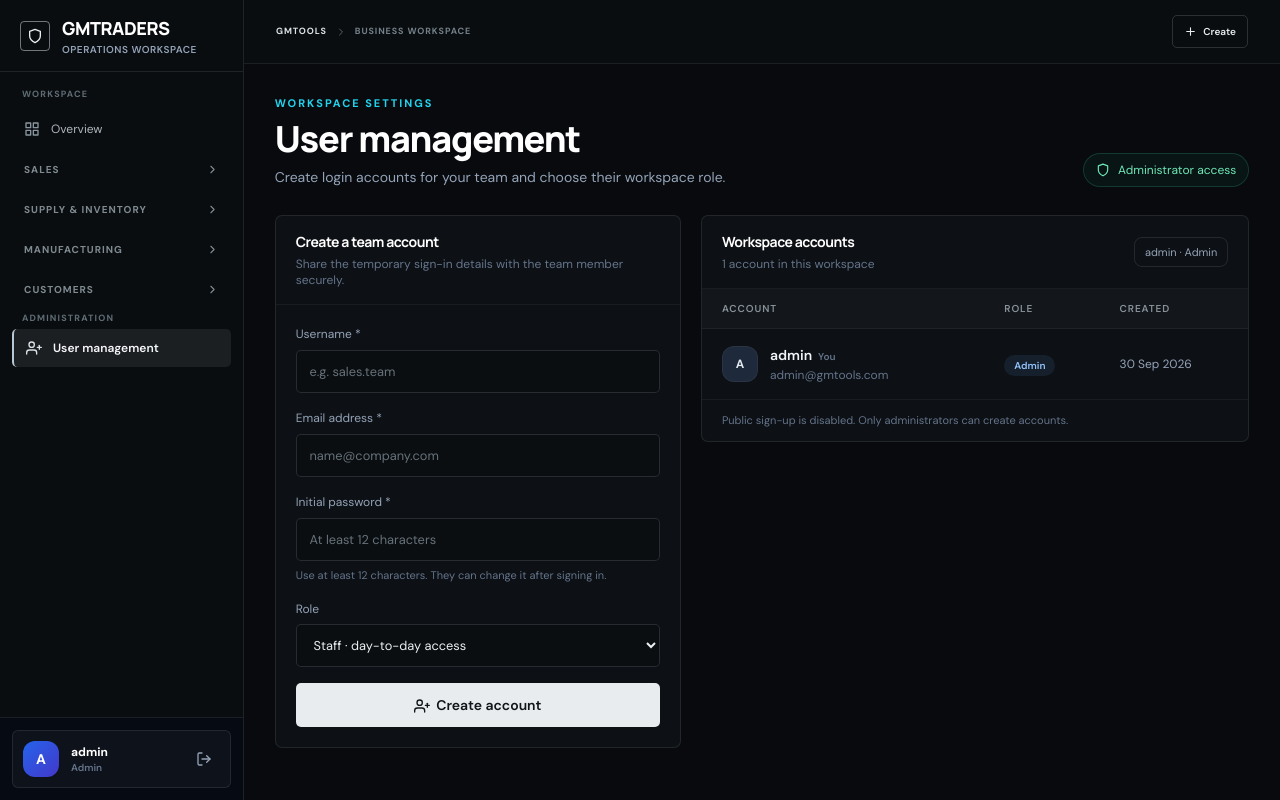
After one commit to adwaithgopinath-prog/GMTOOLS, a Flask app: page /settings/users in a window 1280 px wide. The commit adds this page. Run offline with Flask 3, Linux system fonts and the light colour scheme; a user stored in the database is signed in; parts of the project's set-up code (start-up, migrations or seed data) failed here and were passed over; some libraries are stand-ins or nearby versions.

Commit message:
Add admin user management

```diff
--- a/app.py
+++ b/app.py
@@ -8,7 +8,7 @@ import json
 import pandas as pd
 import click
 from datetime import datetime, date, timedelta
-from flask import Flask, render_template, request, redirect, url_for, session, flash, jsonify, send_from_directory, send_file
+from flask import Flask, render_template, request, redirect, url_for, session, flash, jsonify, send_from_directory, send_file, abort
 from flask_sqlalchemy import SQLAlchemy
 from flask_login import LoginManager, login_user, logout_user, login_required, current_user
 from flask_migrate import Migrate, stamp, upgrade
@@ -648,7 +648,7 @@ def register():
             flash("Username already exists.", "danger")
             return redirect(url_for("register"))
 
-        new_user = User(username=username, email=email)
+        new_user = User(username=username, email=email, role="staff")
         new_user.set_password(password)
         db.session.add(new_user)
         db.session.commit()
@@ -657,6 +657,44 @@ def register():
         return redirect(url_for("login"))
 
     return render_template("register.html")
+
+
+@app.route("/settings/users", methods=["GET", "POST"])
+@login_required
+def user_management():
+    """Let administrators provision staff accounts without enabling public signup."""
+    if current_user.role != "admin":
+        abort(403)
+
+    if request.method == "POST":
+        username = request.form.get("username", "").strip()
+        email = request.form.get("email", "").strip().lower()
+        password = request.form.get("password", "")
+        role = request.form.get("role", "staff").strip().lower()
+
+        if not username or not email or not password:
+            flash("Enter a username, email, and password.", "danger")
+        elif role not in {"admin", "staff"}:
+            flash("Choose a valid account role.", "danger")
+        elif len(password) < 12:
+            flash("Use a password with at least 12 characters.", "danger")
+        elif User.query.filter(db.or_(User.username == username, User.email == email)).first():
+            flash("That username or email is already in use.", "danger")
+        else:
+            user = User(username=username, email=email, role=role)
+            user.set_password(password)
+            db.session.add(user)
+            try:
+                db.session.commit()
+            except IntegrityError:
+                db.session.rollback()
+                flash("That username or email is already in use.", "danger")
+            else:
+                flash(f"Account created for {username}.", "success")
+                return redirect(url_for("user_management"))
+
+    users = User.query.order_by(User.created_at.desc(), User.id.desc()).all()
+    return render_template("user_management.html", users=users)
 
 @app.route("/logout")
 @login_required
--- a/templates/base.html
+++ b/templates/base.html
@@ -255,6 +255,10 @@
                     <a href="{{ url_for('crm_leads') }}" class="sidebar-link {% if request.path.startswith('/crm/leads') %}active-link{% endif %}"><i data-feather="target" class="w-4 h-4"></i><span>Leads & pipeline</span></a>
                     <a href="{{ url_for('whatsapp_integration') }}" class="sidebar-link {% if request.path.startswith('/integrations/whatsapp') %}active-link{% endif %}"><i data-feather="message-circle" class="w-4 h-4"></i><span>WhatsApp inbox</span></a>
                 </div></details>
+                {% if current_user.is_authenticated and current_user.role == 'admin' %}
+                <p class="nav-section-label mt-5">Administration</p>
+                <a href="{{ url_for('user_management') }}" class="sidebar-link {% if request.path.startswith('/settings/users') %}active-link{% endif %}"><i data-feather="user-plus" class="w-4 h-4"></i><span>User management</span></a>
+                {% endif %}
             </nav>
 
             <!-- Bottom User Profile Card -->
@@ -291,6 +295,7 @@
                         <a href="{{ url_for('inventory_dashboard') }}">Inventory</a><a href="{{ url_for('products_page') }}">Product catalog</a>
                         <a href="{{ url_for('records_page', record_type='purchase-orders') }}">Purchase orders</a><a href="{{ url_for('goods_receipts') }}">Goods receipts</a><a href="{{ url_for('suppliers_page') }}">Suppliers</a>
                         <a href="{{ url_for('production_page') }}">Production & quality</a><a href="{{ url_for('customers_page') }}">Customers</a><a href="{{ url_for('crm_leads') }}">Leads & pipeline</a><a href="{{ url_for('whatsapp_integration') }}">WhatsApp inbox</a>
+                        {% if current_user.is_authenticated and current_user.role == 'admin' %}<a href="{{ url_for('user_management') }}">User management</a>{% endif %}
                     </nav>
                 </details>
                 <div class="toolbar-context"><span>GMTOOLS</span><i data-feather="chevron-right"></i><span>BUSINESS WORKSPACE</span></div>
--- /dev/null
+++ b/templates/user_management.html
@@ -0,0 +1,33 @@
+{% extends 'base.html' %}
+{% block title %}User management | GMTOOLS{% endblock %}
+{% block content %}
+<div class="max-w-7xl mx-auto space-y-7">
+  <header class="flex flex-col sm:flex-row sm:items-end sm:justify-between gap-4">
+    <div><p class="text-[11px] font-bold uppercase tracking-[.18em] text-cyan-400">Workspace settings</p><h1 class="text-3xl sm:text-4xl font-extrabold text-white mt-2">User management</h1><p class="text-sm text-slate-400 mt-2">Create login accounts for your team and choose their workspace role.</p></div>
+    <span class="inline-flex items-center gap-2 rounded-full border border-emerald-400/20 bg-emerald-400/5 px-3 py-2 text-xs text-emerald-300"><i data-feather="shield" class="w-3.5 h-3.5"></i> Administrator access</span>
+  </header>
+
+  <section class="grid grid-cols-1 xl:grid-cols-[minmax(0,1fr)_minmax(0,1.35fr)] gap-5 items-start">
+    <div class="glass-card rounded-2xl overflow-hidden">
+      <div class="px-5 py-4 border-b border-white/5"><h2 class="text-sm font-bold text-white">Create a team account</h2><p class="text-xs text-slate-500 mt-1">Share the temporary sign-in details with the team member securely.</p></div>
+      <form method="post" class="p-5 space-y-4">
+        <label class="crm-label">Username *<input required name="username" autocomplete="off" maxlength="100" class="crm-input" placeholder="e.g. sales.team"></label>
+        <label class="crm-label">Email address *<input required name="email" type="email" maxlength="100" class="crm-input" placeholder="name@company.com"></label>
+        <label class="crm-label">Initial password *<input required name="password" type="password" minlength="12" autocomplete="new-password" class="crm-input" placeholder="At least 12 characters"><span class="block text-[11px] text-slate-500 mt-1.5">Use at least 12 characters. They can change it after signing in.</span></label>
+        <label class="crm-label">Role<select name="role" class="crm-input"><option value="staff">Staff · day-to-day access</option><option value="admin">Administrator · account management</option></select></label>
+        <button class="w-full rounded-xl bg-blue-600 hover:bg-blue-500 px-5 py-3 text-sm font-semibold text-white transition-colors"><i data-feather="user-plus" class="inline w-4 h-4 mr-1.5 -mt-0.5"></i>Create account</button>
+      </form>
+    </div>
+
+    <div class="glass-card rounded-2xl overflow-hidden">
+      <div class="flex items-center justify-between gap-3 px-5 py-4 border-b border-white/5"><div><h2 class="text-sm font-bold text-white">Workspace accounts</h2><p class="text-xs text-slate-500 mt-1">{{ users|length }} account{{ '' if users|length == 1 else 's' }} in this workspace</p></div><span class="rounded-lg border border-white/10 px-2.5 py-1.5 text-[11px] text-slate-400">{{ current_user.username }} · Admin</span></div>
+      <div class="overflow-x-auto"><table class="w-full min-w-[490px] text-left"><thead><tr class="text-[10px] uppercase tracking-wider text-slate-500 border-b border-white/5"><th class="px-5 py-3 font-semibold">Account</th><th class="px-4 py-3 font-semibold">Role</th><th class="px-4 py-3 font-semibold">Created</th></tr></thead><tbody class="divide-y divide-white/5">
+      {% for user in users %}<tr class="hover:bg-white/[.025]"><td class="px-5 py-4"><div class="flex items-center gap-3"><div class="w-9 h-9 rounded-xl bg-slate-800 border border-white/5 flex items-center justify-center text-xs font-bold text-slate-200">{{ user.username[:1].upper() }}</div><div class="min-w-0"><p class="text-sm font-semibold text-slate-100 truncate">{{ user.username }}{% if user.id == current_user.id %}<span class="ml-1.5 text-[10px] text-slate-500">You</span>{% endif %}</p><p class="text-xs text-slate-500 truncate">{{ user.email }}</p></div></div></td><td class="px-4 py-4"><span class="rounded-full px-2.5 py-1 text-[10px] font-semibold {% if user.role == 'admin' %}bg-blue-400/10 text-blue-300{% else %}bg-white/5 text-slate-300{% endif %}">{{ user.role|title }}</span></td><td class="px-4 py-4 text-xs text-slate-400">{{ user.created_at.strftime('%d %b %Y') if user.created_at else '—' }}</td></tr>
+      {% else %}<tr><td colspan="3" class="px-5 py-10 text-center text-sm text-slate-500">No accounts found.</td></tr>{% endfor %}
+      </tbody></table></div>
+      <div class="px-5 py-3 border-t border-white/5 text-[11px] text-slate-500">Public sign-up is disabled. Only administrators can create accounts.</div>
+    </div>
+  </section>
+</div>
+<style>.crm-label{display:block;color:#94a3b8;font-size:.75rem}.crm-input{display:block;width:100%;margin-top:.4rem;border:1px solid rgba(148,163,184,.2);border-radius:.7rem;background:rgba(2,6,23,.48);padding:.7rem .8rem;color:#f1f5f9;font-size:.8rem;outline:none}.crm-input:focus{border-color:rgba(96,165,250,.65);box-shadow:0 0 0 2px rgba(59,130,246,.12)}.crm-input::placeholder{color:#64748b}</style>
+{% endblock %}
```
